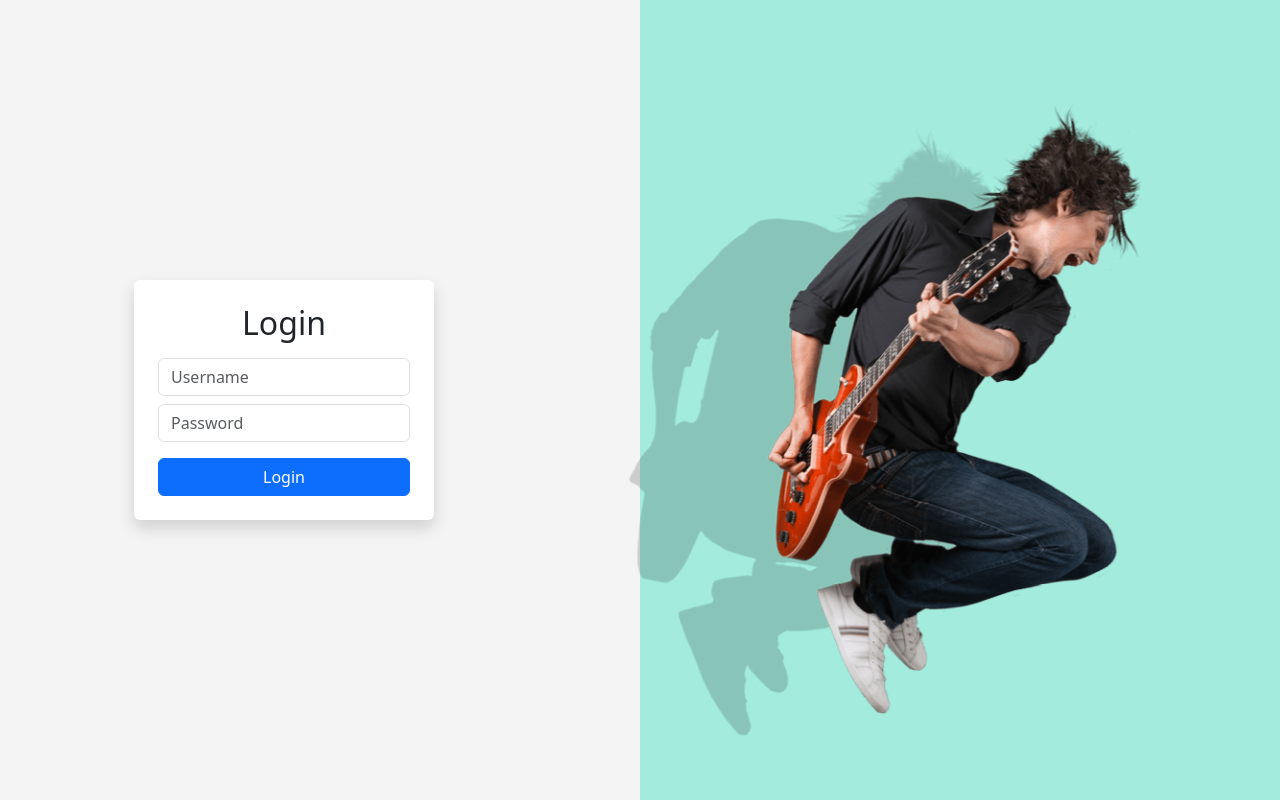
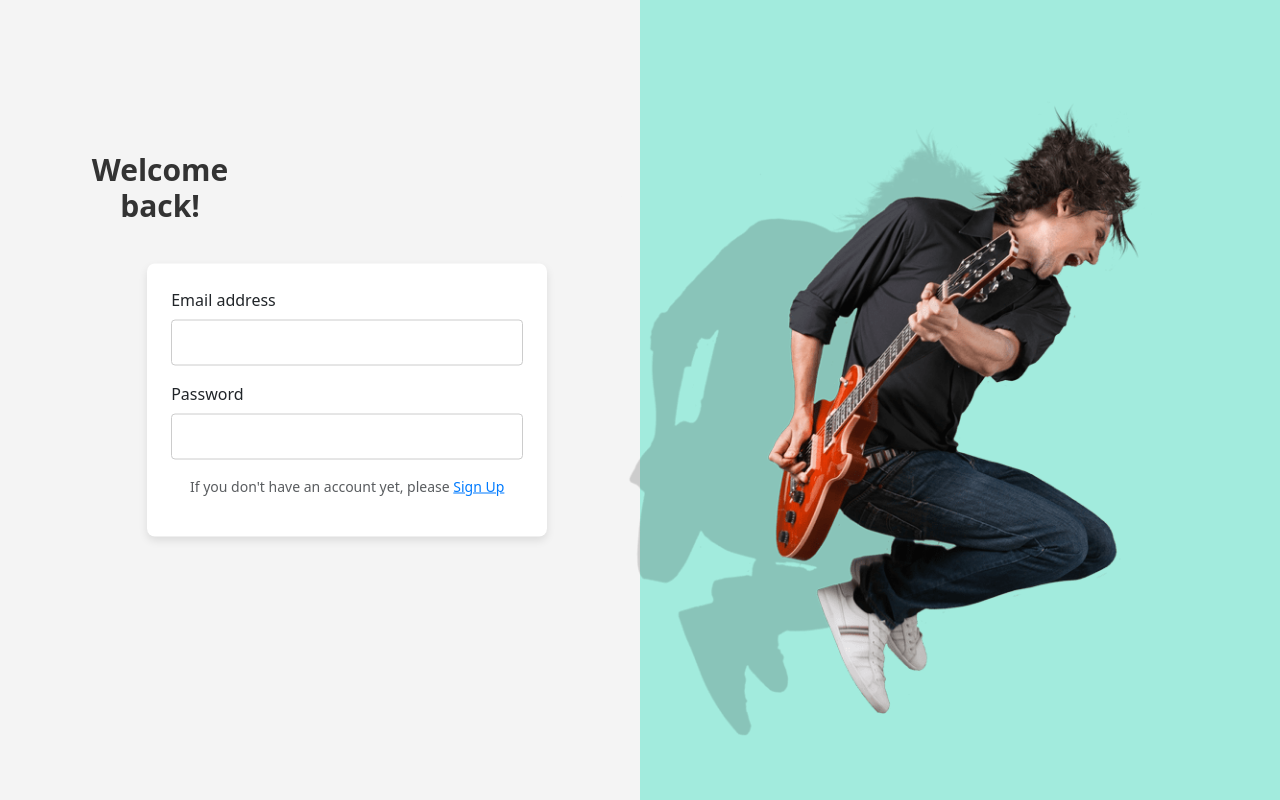
Before and after one commit to geren2/strum, a PHP site: page /login.html in a window 1280 px wide. Run offline with PHP 8.4, Linux system fonts and the light colour scheme.

Commit message:
login updates

```diff
--- a/login.css
+++ b/login.css
@@ -5,22 +5,74 @@ body {
     display: flex;
     align-items: center;
     justify-content: space-between;
+    position: relative; /* Add relative positioning to the body */
 }
 
 .container {
-    justify-content: flex-start !important;
-    padding-left: 5%;
+    display: flex;
+    justify-content: flex-start; /* Align the form to the left side */
+    width: 100%; /* Ensure it takes up full width */
 }
 
 .login-container {
-    width: 300px;
+    width: 100%;
+    max-width: 400px; /* Maximum width of the form */
+    padding: 20px;
+    background-color: white;
+    box-shadow: 0 4px 8px rgba(0, 0, 0, 0.1);
+    border-radius: 8px;
+    position: absolute; /* Change to absolute to position it */
+    left: 11.5%; /* Move it to the center */
+    top: 50%; /* Position it vertically at the middle of the screen */
+    transform: translateY(-50%); /* Adjust it vertically to be truly centered */
 }
 
 .guitarist-image {
-    position: fixed;
-    right: 10%;
-    bottom: 8%;
-    height: 80%; /* Adjust the height as needed */
-    object-fit: contain; /* Ensure it scales properly */
-    background-color: transparent; /* Ensures no background is applied */
+    position: absolute; /* Changed from fixed to absolute */
+    right: 10%; /* Move it 10% from the right */
+    bottom: 8%; /* Position it 8% from the bottom of its container */
+    height: 80%;
+    object-fit: contain;
+    background-color: transparent;
 }
+
+/* Styling the new "Welcome back" text */
+.welcome-text {
+    font-size: 30px; /* Large font size */
+    font-weight: bold; /* Make it bold */
+    color: #333; /* Dark color */
+    margin-bottom: 400px; /* Space between the text and the login box */
+    margin-right: 960px;
+}
+
+/* Styling the new text and link */
+.sign-up-link {
+    text-decoration: underline;
+    color: #007bff; /* Blue color for the link */
+    font-weight: normal;
+}
+
+.text-muted {
+    font-size: 14px; /* Smaller text size */
+    color: #6c757d; /* Light gray color */
+}
+
+/* Styling the label and input fields */
+.form-label {
+    font-size: 16px;
+    text-align: left;
+    display: block;
+    margin-bottom: 8px;
+}
+
+.form-control {
+    width: 100%;
+    padding: 10px;
+    border-radius: 4px;
+    border: 1px solid #ccc;
+    box-sizing: border-box;
+}
+
+.mb-3 {
+    margin-bottom: 16px;
+}
--- a/login.html
+++ b/login.html
@@ -9,11 +9,20 @@
 </head>
 <body>
     <div class="container d-flex justify-content-center align-items-center vh-100">
-        <div class="login-container p-4 bg-white shadow rounded text-center">
-            <h2 class="mb-3">Login</h2>
-            <input type="text" class="form-control mb-2" placeholder="Username" required>
-            <input type="password" class="form-control mb-3" placeholder="Password" required>
-            <button type="submit" class="btn btn-primary w-100">Login</button>
+        <div class="text-center mb-4">
+            <h1 class="welcome-text">Welcome back!</h1> <!-- Added large text here -->
+        </div>
+        <div class="login-container p-4 text-center">
+            <!-- Email Address -->
+            <label for="email" class="form-label">Email address</label>
+            <input type="email" id="email" class="form-control mb-3" required>
+
+            <!-- Password -->
+            <label for="password" class="form-label">Password</label>
+            <input type="password" id="password" class="form-control mb-3" required>
+
+            <!-- Sign Up link -->
+            <p class="mt-3 text-muted">If you don't have an account yet, please <a href="#" class="sign-up-link">Sign Up</a></p>
         </div>
     </div>
     <img src="guitarist.png" alt="Guitarist Silhouette" class="guitarist-image">
```
